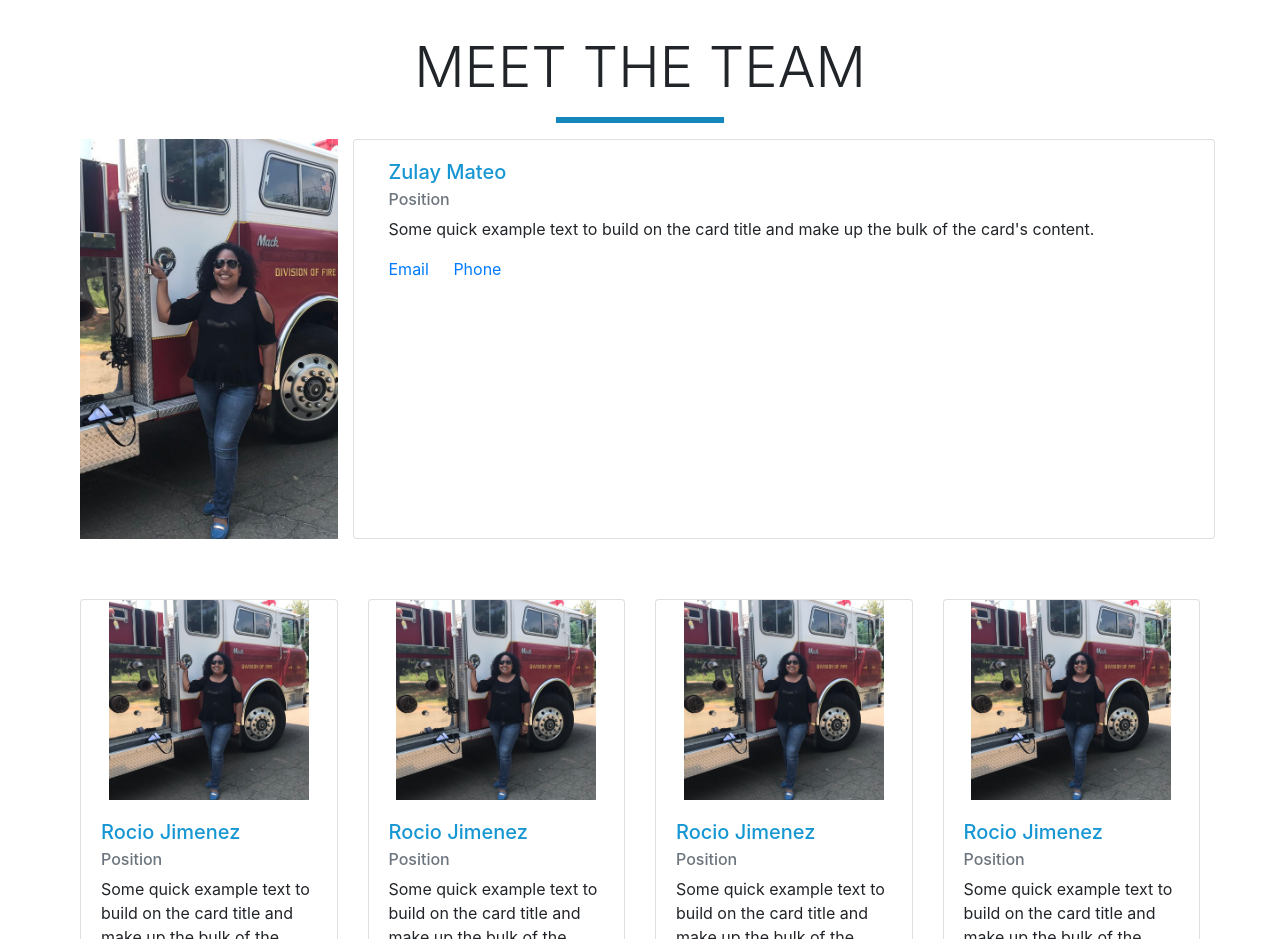
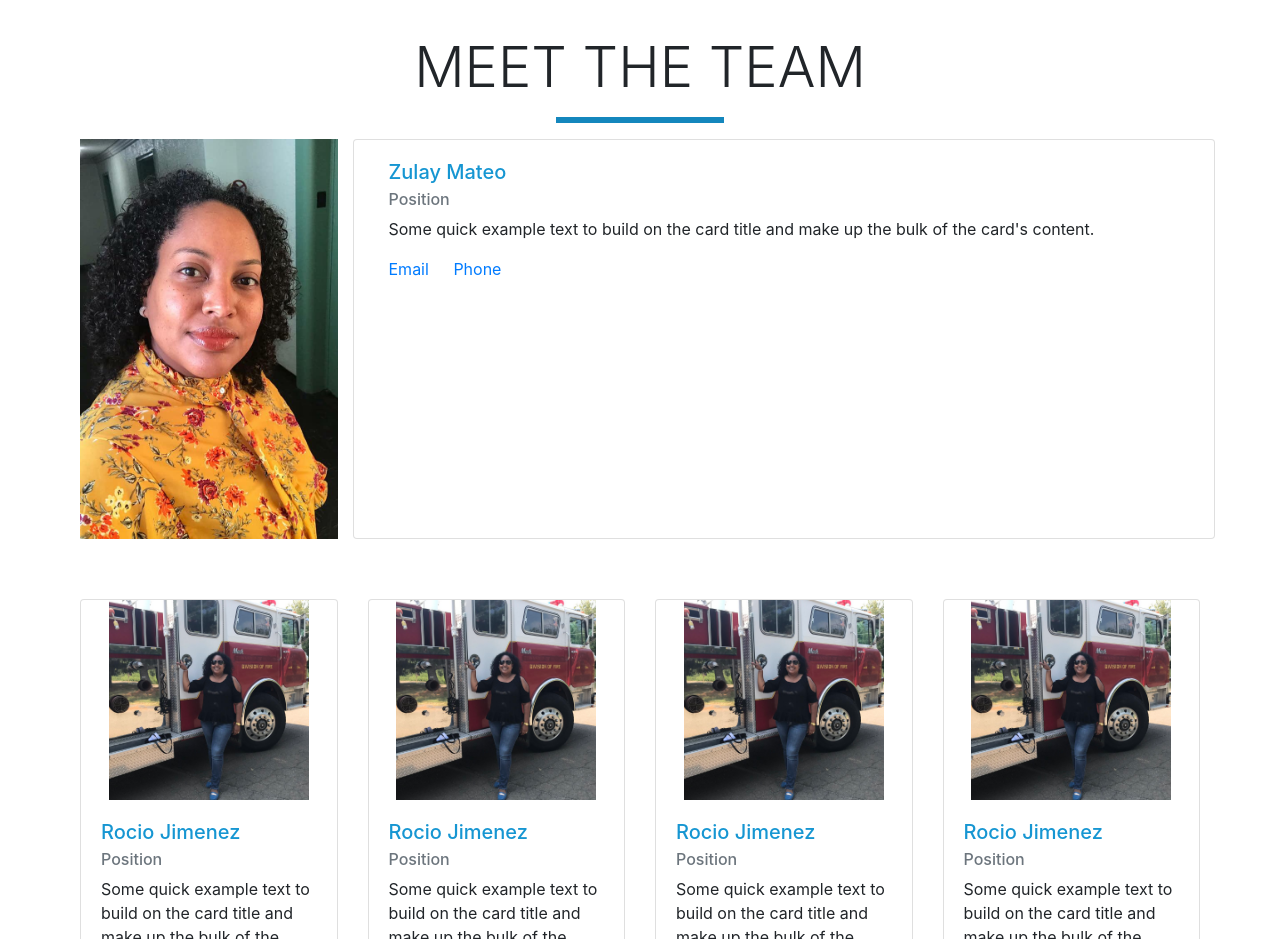
Before and after one commit to WilliamMena/bfn-website-bootstrap, a plain HTML site: page about_us.html in a window 1280 px wide. Shown: the part 820-1759 px from the top of the page. Drawn offline with nearby package versions, Linux system fonts and the light colour scheme.

Commit message:
Change Zulay photo to the new headshot

```diff
--- a/about_us.html
+++ b/about_us.html
@@ -69,7 +69,7 @@
       <h1 class="display-4">MEET THE TEAM</h1>
       <hr>
       <div class="member zulay row">
-        <img class="col-md-3" src="assets/zulay.jpg" alt="Zulay" style="height:400px;">
+        <img class="col-md-3" src="assets/zulay_1.jpg" alt="Zulay" style="height:400px;">
         <div class="card col-12 col-md-9 mt-lg-6 pt-6" style="width: 18rem;">
           <div class="card-body">
             <h5 class="card-title">Zulay Mateo</h5>
@@ -93,6 +93,7 @@
         </div>
         <img class="col-3" src="assets/zulay.jpg" alt="Zulay" style="width:270px;height:400px;">
       </div> -->
+
       <div class="row">
         <div class="member rocio col-12 col-md-3 mt-lg-6 pt-6">
           <div class="card">
--- a/assets/style.css
+++ b/assets/style.css
@@ -148,7 +148,12 @@ hr {
   margin-bottom: 60px;
 }
 
-.zulay img, .rocio img {
+.zulay img{
+  object-fit: cover;
+  object-position: 0% 50%;
+}
+
+.rocio img {
   object-fit: cover;
   object-position: 50% 50%;
 }
```
